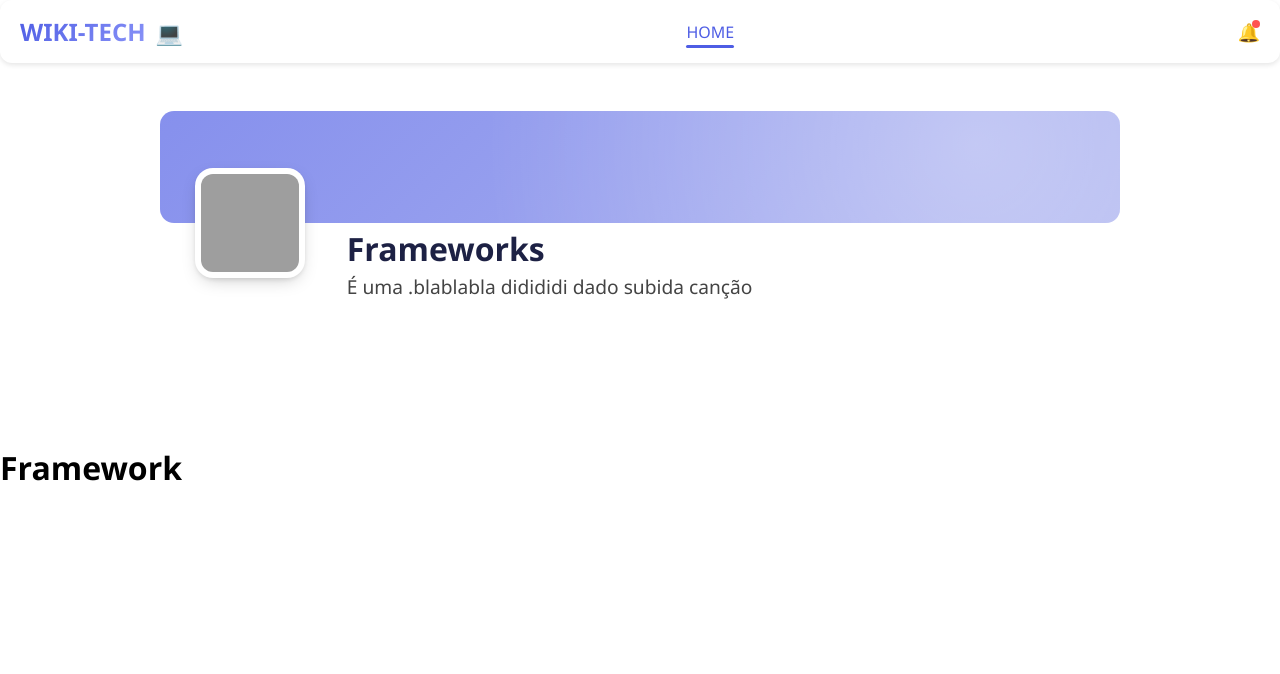
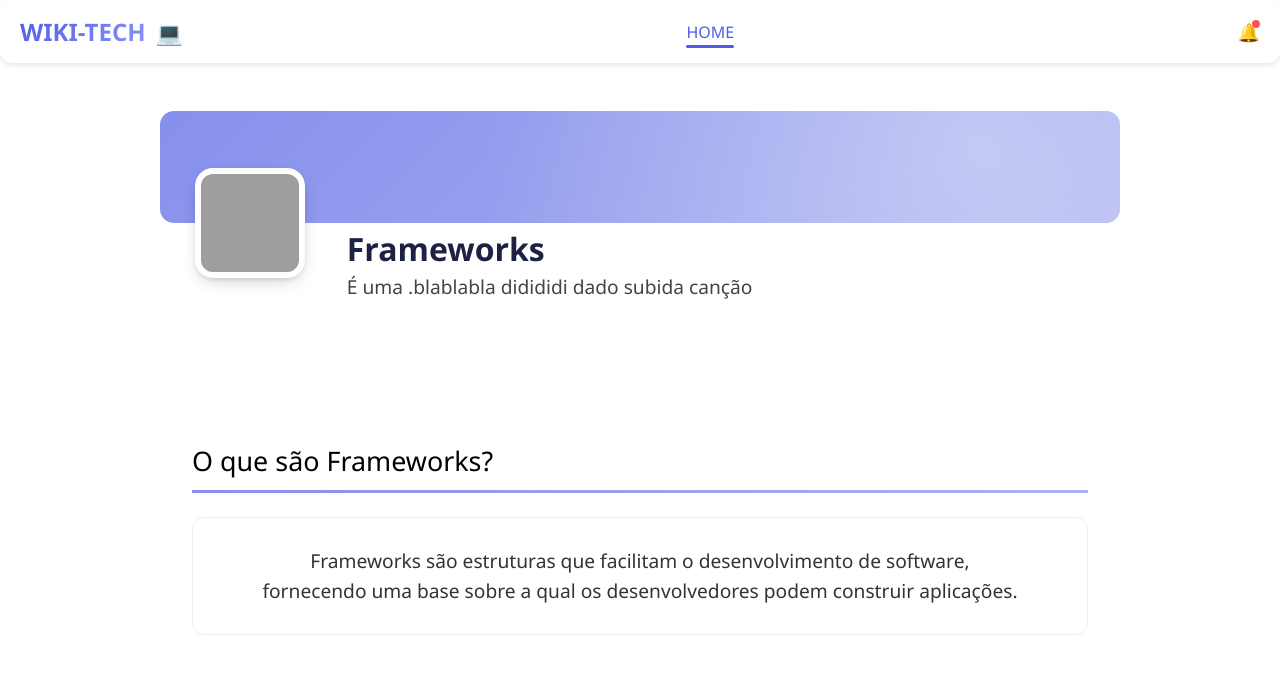
Before and after one commit to Nathsanfer/wiki-tech, a Next.js app: page /pages/framework in a window 1280 px wide. Shown: the top 674 px of the page. Built offline with nearby package versions, Linux system fonts and the light colour scheme; grey boxes are pictures that could not be loaded.

Commit message:
feat: create sectionText component

```diff
--- a/src/app/pages/framework/page.jsx
+++ b/src/app/pages/framework/page.jsx
@@ -1,5 +1,6 @@
-import Header from "../../../components/Header";
-import SectionTitle from "../../../components/SectionTitle";
+import Header from "@/components/Header";
+import SectionTitle from "@/components/SectionTitle";
+import SectionText from "@/components/SectionText/indes";
 
 export default function Framework() {
   return (
@@ -12,7 +13,10 @@ export default function Framework() {
         title="Frameworks"
         description="É uma .blablabla didididi dado subida canção"
       />
-      <h1>Framework</h1>
+      <SectionText
+        title="O que são Frameworks?"
+        text="Frameworks são estruturas que facilitam o desenvolvimento de software, fornecendo uma base sobre a qual os desenvolvedores podem construir aplicações."
+      />
 
     </div>
   );
--- /dev/null
+++ b/src/components/SectionText/indes.jsx
@@ -0,0 +1,15 @@
+import styles from "./sectionText.module.css";
+
+const SectionText = ({ title, text }) => {
+    return (
+        <div className={styles.container}>
+            <h2 className={styles.title}>{title}</h2>
+            <div className={styles.divisor}></div>
+            <div className={styles.containerText}>
+                <p className={styles.text}>{text}</p>
+            </div>
+        </div>
+    )
+}
+
+export default SectionText;
--- /dev/null
+++ b/src/components/SectionText/sectionText.module.css
@@ -0,0 +1,54 @@
+/* Wrapper responsivo */
+.container {
+    width: 70%;
+    max-width: 1100px;
+    margin: 2rem auto;
+}
+
+.title {
+    font-size: clamp(1.25rem, 2.1vw, 1.9rem);
+    font-weight: 500;
+    margin-bottom: 0.8rem;
+    line-height: 1.15;
+}
+
+.divisor {
+    width: 100%;
+    height: 3.5px;
+    background: linear-gradient(135deg,#8690ED,#acb3f0);
+    margin-bottom: 1.5rem;
+}
+
+.containerText {
+    border: 1px solid #ececec;
+    padding: clamp(1.2rem, 2.2vw, 1.9rem) clamp(1.4rem, 4.5vw, 3.4rem);
+    border-radius: 12px;
+    text-align: center;
+}
+
+.text {
+    font-size: clamp(0.95rem, 1.55vw, 1.2rem);
+    color: #333;
+    line-height: 1.55;
+    max-width: 70ch;
+    margin: 0 auto;
+}
+
+/* Breakpoints alinhados com SectionTitle */
+@media (max-width: 900px) {
+    .container { width: 80%; }
+}
+
+@media (max-width: 680px) {
+    .container { width: 88%; }
+}
+
+@media (max-width: 560px) {
+    .container { width: 92%; }
+    .containerText { padding: 1.2rem 1.1rem 1.4rem; }
+    .title { margin-bottom: 0.6rem; }
+}
+
+@media (prefers-reduced-motion: reduce) {
+    /* Nenhuma animação adicionada, mas reservado para futura transição */
+}
```
